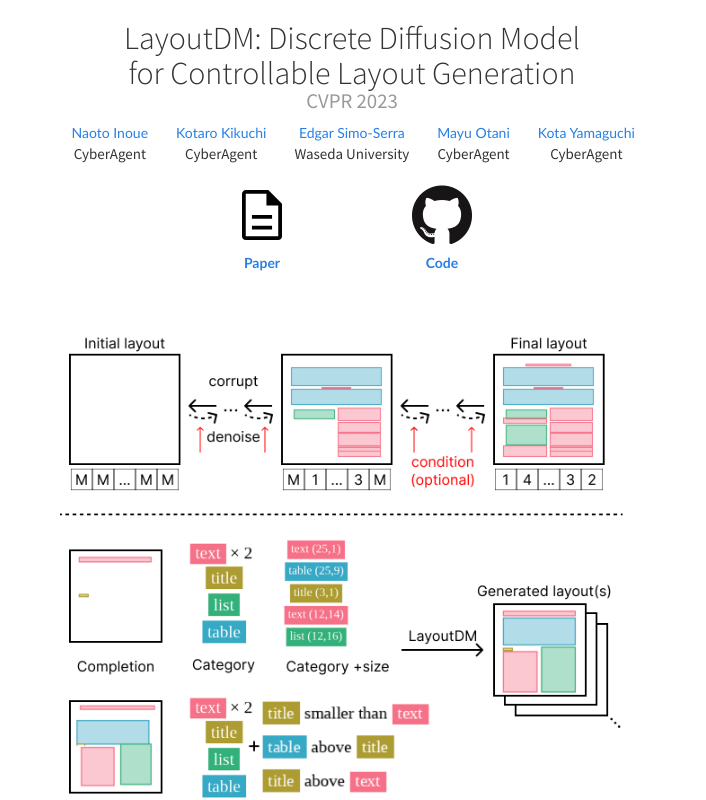
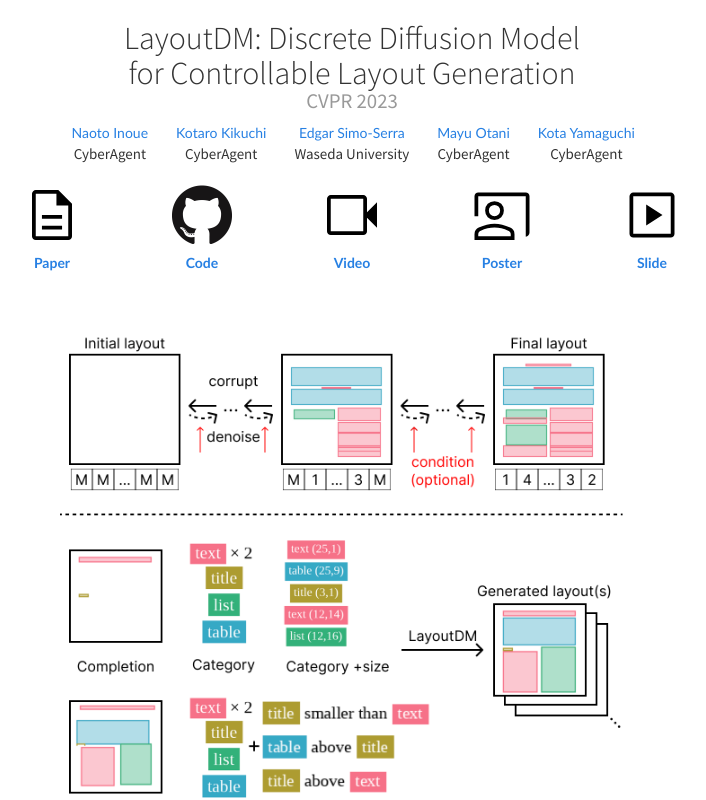
Before and after one commit to CyberAgentAILab/layout-dm, a plain HTML site: page index.html in a window 1280 px wide. Shown: the top 800 px of the page, without its empty margins (288-994 px from the left). Drawn offline with nearby package versions, Linux system fonts and the light colour scheme; some packages are replaced by stand-ins of ours; a script that the page names is missing.

Commit message:
update link to materials

```diff
--- a/index.html
+++ b/index.html
@@ -76,7 +76,8 @@
         </div>
 
         <div class="row">
-                <div class="col-md-4 col-md-offset-4 text-center">
+                <!-- <div class="col-md-4 col-md-offset-4 text-center"> -->
+                <div class="col-md-8 col-md-offset-2 text-center">
                     <ul class="nav nav-pills nav-justified">
                         <li>
                             <a href="https://arxiv.org/abs/2303.08137">
@@ -88,6 +89,24 @@
                             <a href="https://github.com/CyberAgentAILab/layout-dm">
                             <image src="icon/github.png" height="60px">
                                 <h4><strong>Code</strong></h4>
+                            </a>
+                        </li>
+                        <li>
+                            <a href="https://www.youtube.com/watch?v=bJOpJnvhw3s">
+                            <image src="icon/videocam.svg" height="60px">
+                                <h4><strong>Video</strong></h4>
+                            </a>
+                        </li>
+                        <li>
+                            <a href="https://drive.google.com/file/d/1wDHMMihlSCcI2ovaiBgaGhN1HsCYxcFB/view?usp=drive_link">
+                            <image src="icon/co_present.svg" height="60px">
+                                <h4><strong>Poster</strong></h4>
+                            </a>
+                        </li>
+                        <li>
+                            <a href="https://drive.google.com/file/d/1CGff38nPyOztgXAgkRDnstudsgjwJqTE/view?usp=sharing">
+                            <image src="icon/slideshow.svg" height="60px">
+                                <h4><strong>Slide</strong></h4>
                             </a>
                         </li>
                     </ul>
```
